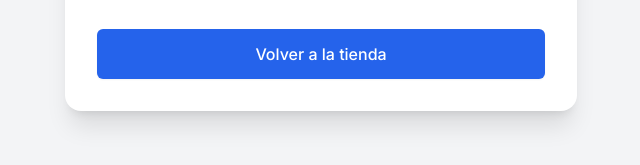
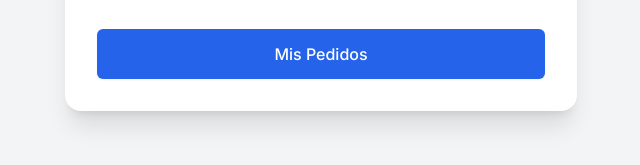
Before and after one commit to Logise1/3d, a plain HTML site: page success.html in a window 1280 px wide. Shown: the part 615-780 px from the top of the page, 319-959 px from the left. Drawn offline with nearby package versions, Linux system fonts and the light colour scheme.

Commit message:
Update success.html

```diff
--- a/success.html
+++ b/success.html
@@ -52,10 +52,10 @@
                 </div>
             </div>
 
-            <!-- Botón de Volver -->
+            <!-- Botón de Mis Pedidos -->
             <div class="mt-8">
-                <a href="home.html" class="w-full inline-flex items-center justify-center px-6 py-3 border border-transparent text-base font-medium rounded-md shadow-sm text-white bg-blue-600 hover:bg-blue-700 focus:outline-none focus:ring-2 focus:ring-offset-2 focus:ring-blue-500">
-                    Volver a la tienda
+                <a href="cart.html" class="w-full inline-flex items-center justify-center px-6 py-3 border border-transparent text-base font-medium rounded-md shadow-sm text-white bg-blue-600 hover:bg-blue-700 focus:outline-none focus:ring-2 focus:ring-offset-2 focus:ring-blue-500">
+                    Mis Pedidos
                 </a>
             </div>
         </div>
```
